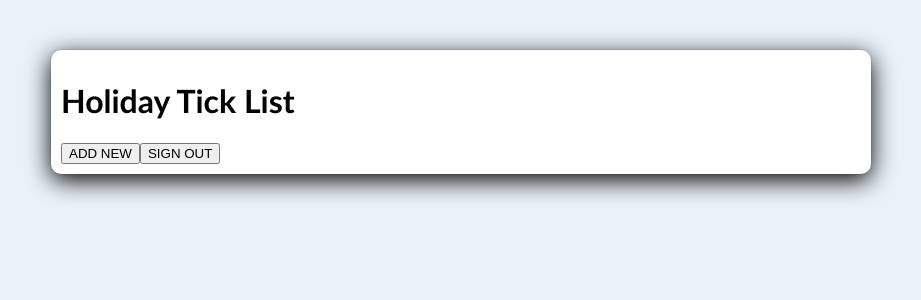
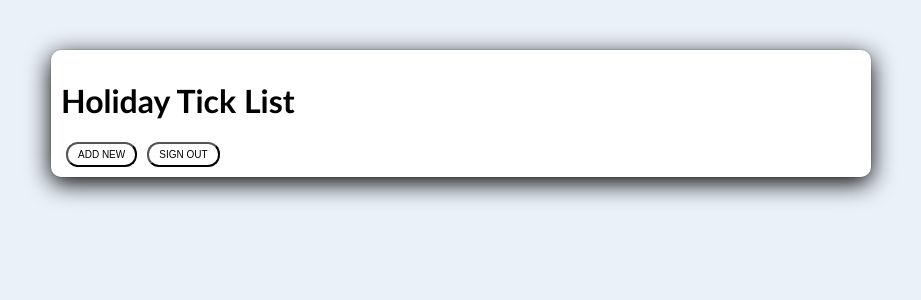
Before and after one commit to Ballarja/todo_app, a React (Create React App) app in the folder client/: page / in a window 1280 px wide. Shown: the top 300 px of the page, without its empty margins (179-1100 px from the left). Built offline with nearby package versions, Linux system fonts and the light colour scheme.

Commit message:
Added button container CSS in index.css

```diff
--- a/client/src/index.css
+++ b/client/src/index.css
@@ -6,6 +6,7 @@ body{
     justify-content: center;
     font-family: "Trebuchet MS", Arial, sans-serif;
 }
+
 .app{
     background-color: rgb(255,255,255);
     box-shadow: rgb(0.0,0,0.05) 0 6px 24px, rgb(0,0,0,0.08) 0 0 0 1px;
@@ -14,6 +15,20 @@ body{
     width: 800px;
     margin-top: 50px;
 }
+
+.button-container{
+    display: flex;
+    align-content: center;
+}
+
+.button-container button{
+    margin: 0 5px;
+    padding: 5px 10px;
+    font-size: 10px;
+    border-radius: 12px;
+    background-color: transparent;
+}
+
 .list-header{
 
 }
```
